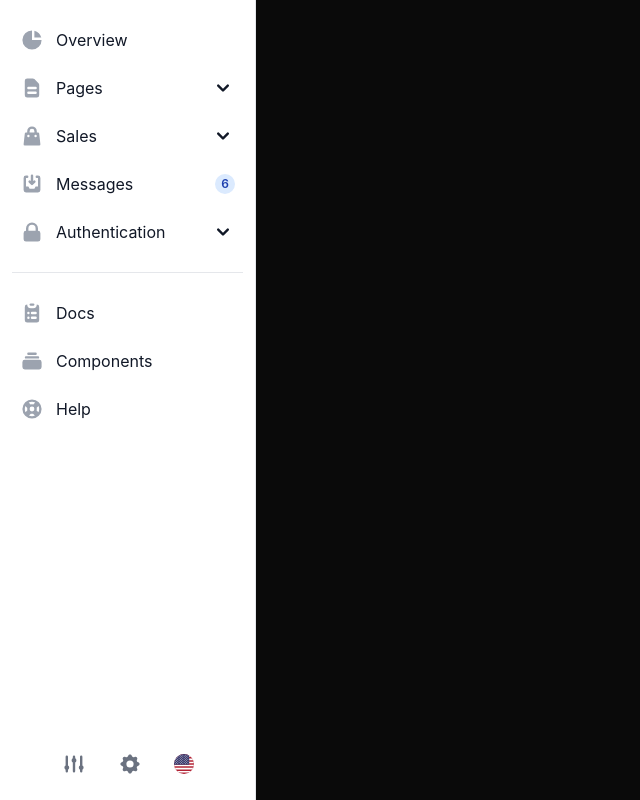
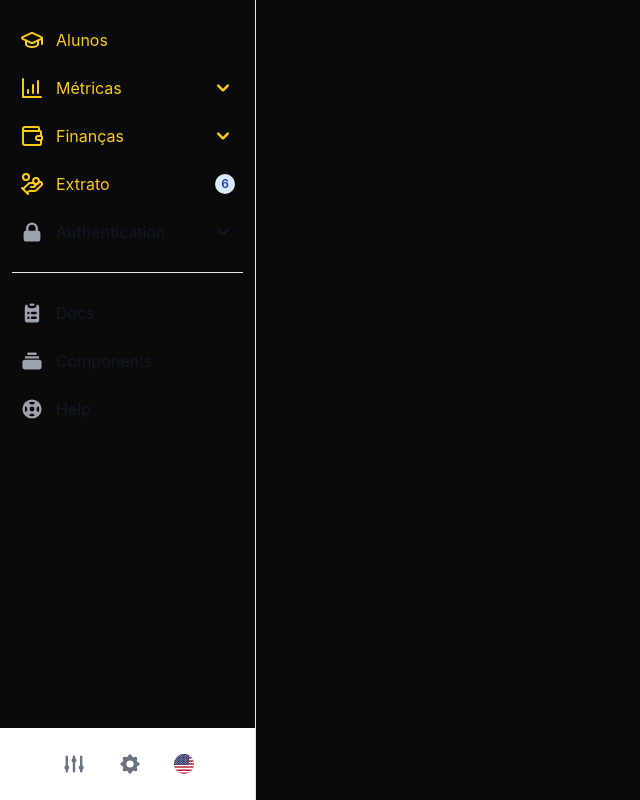
Before and after one commit to MaestriGroup33/prototype-dev, a Django app: page /app/ in a window 1280 px wide. Shown: the whole page, without its empty margins (0-640 px from the left). Run offline with Django 4.2, Linux system fonts and the light colour scheme; style sheets or scripts are compiled from the project's sources; parts of the project's set-up code (start-up, migrations or seed data) failed here and were passed over; some libraries are stand-ins or nearby versions.

Commit message:
Edit sidebar

```diff
--- a/src/templates/promoters/partials/sidebar1.html
+++ b/src/templates/promoters/partials/sidebar1.html
@@ -9,36 +9,36 @@
  </button>
 
  <aside id="default-sidebar" class="fixed top-0 left-0 z-40 w-64 h-screen transition-transform -translate-x-full sm:translate-x-0" aria-label="Sidenav">
-   <div class="overflow-y-auto py-5 px-3 h-full bg-white border-r border-gray-200 dark:bg-gray-800 dark:border-gray-700">
+   <div class="overflow-y-auto py-5 px-3 h-full bg-neutral-950 border-r border-gray-200 dark:bg-gray-800 dark:border-gray-700">
        <ul class="space-y-2">
            <li>
-               <a href="#" class="flex items-center p-2 text-base font-normal text-gray-900 rounded-lg dark:text-white hover:bg-gray-100 dark:hover:bg-gray-700 group">
-                   <svg aria-hidden="true" class="w-6 h-6 text-gray-400 transition duration-75 dark:text-gray-400 group-hover:text-gray-900 dark:group-hover:text-white" fill="currentColor" viewBox="0 0 20 20" xmlns="http://www.w3.org/2000/svg"><path d="M2 10a8 8 0 018-8v8h8a8 8 0 11-16 0z"></path><path d="M12 2.252A8.014 8.014 0 0117.748 8H12V2.252z"></path></svg>
-                   <span class="ml-3">Overview</span>
+               <a href="#" class="flex items-center p-2 text-base font-normal text-yellow-300 rounded-lg dark:text-white hover:bg-gray-100 dark:hover:bg-gray-700 group">
+                <svg xmlns="http://www.w3.org/2000/svg" width="24" height="24" viewBox="0 0 24 24" fill="none" stroke="currentColor" stroke-width="2" stroke-linecap="round" stroke-linejoin="round" class="lucide lucide-graduation-cap"><path d="M21.42 10.922a1 1 0 0 0-.019-1.838L12.83 5.18a2 2 0 0 0-1.66 0L2.6 9.08a1 1 0 0 0 0 1.832l8.57 3.908a2 2 0 0 0 1.66 0z"/><path d="M22 10v6"/><path d="M6 12.5V16a6 3 0 0 0 12 0v-3.5"/></svg>
+                   <span class="ml-3">Alunos</span>
                </a>
            </li>
            <li>
-               <button type="button" class="flex items-center p-2 w-full text-base font-normal text-gray-900 rounded-lg transition duration-75 group hover:bg-gray-100 dark:text-white dark:hover:bg-gray-700" aria-controls="dropdown-pages" data-collapse-toggle="dropdown-pages">
-                   <svg aria-hidden="true" class="flex-shrink-0 w-6 h-6 text-gray-400 transition duration-75 group-hover:text-gray-900 dark:text-gray-400 dark:group-hover:text-white" fill="currentColor" viewBox="0 0 20 20" xmlns="http://www.w3.org/2000/svg"><path fill-rule="evenodd" d="M4 4a2 2 0 012-2h4.586A2 2 0 0112 2.586L15.414 6A2 2 0 0116 7.414V16a2 2 0 01-2 2H6a2 2 0 01-2-2V4zm2 6a1 1 0 011-1h6a1 1 0 110 2H7a1 1 0 01-1-1zm1 3a1 1 0 100 2h6a1 1 0 100-2H7z" clip-rule="evenodd"></path></svg>
-                   <span class="flex-1 ml-3 text-left whitespace-nowrap">Pages</span>
+               <button type="button" class="flex items-center p-2 w-full text-base font-normal text-yellow-300  rounded-lg transition duration-75 group hover:bg-gray-100 dark:text-white dark:hover:bg-gray-700" aria-controls="dropdown-pages" data-collapse-toggle="dropdown-pages">
+                <svg xmlns="http://www.w3.org/2000/svg" width="24" height="24" viewBox="0 0 24 24" fill="none" stroke="currentColor" stroke-width="2" stroke-linecap="round" stroke-linejoin="round" class="lucide lucide-bar-chart-4"><path d="M3 3v18h18"/><path d="M13 17V9"/><path d="M18 17V5"/><path d="M8 17v-3"/></svg>
+                   <span class="flex-1 ml-3 text-left whitespace-nowrap">Métricas</span>
                    <svg aria-hidden="true" class="w-6 h-6" fill="currentColor" viewBox="0 0 20 20" xmlns="http://www.w3.org/2000/svg"><path fill-rule="evenodd" d="M5.293 7.293a1 1 0 011.414 0L10 10.586l3.293-3.293a1 1 0 111.414 1.414l-4 4a1 1 0 01-1.414 0l-4-4a1 1 0 010-1.414z" clip-rule="evenodd"></path></svg>
                </button>
                <ul id="dropdown-pages" class="hidden py-2 space-y-2">
                    <li>
-                       <a href="#" class="flex items-center p-2 pl-11 w-full text-base font-normal text-gray-900 rounded-lg transition duration-75 group hover:bg-gray-100 dark:text-white dark:hover:bg-gray-700">Settings</a>
+                       <a href="#" class="flex items-center p-2 pl-11 w-full text-base font-normal text-yellow-300  rounded-lg transition duration-75 group hover:bg-gray-100 dark:text-white dark:hover:bg-gray-700">Settings</a>
                    </li>
                    <li>
-                       <a href="#" class="flex items-center p-2 pl-11 w-full text-base font-normal text-gray-900 rounded-lg transition duration-75 group hover:bg-gray-100 dark:text-white dark:hover:bg-gray-700">Kanban</a>
+                       <a href="#" class="flex items-center p-2 pl-11 w-full text-base font-normal text-yellow-300  rounded-lg transition duration-75 group hover:bg-gray-100 dark:text-white dark:hover:bg-gray-700">Kanban</a>
                    </li>
                    <li>
-                       <a href="#" class="flex items-center p-2 pl-11 w-full text-base font-normal text-gray-900 rounded-lg transition duration-75 group hover:bg-gray-100 dark:text-white dark:hover:bg-gray-700">Calendar</a>
+                       <a href="#" class="flex items-center p-2 pl-11 w-full text-base font-normal text-yellow-300  rounded-lg transition duration-75 group hover:bg-gray-100 dark:text-white dark:hover:bg-gray-700">Calendar</a>
                    </li>
                </ul>
            </li>
            <li>
-               <button type="button" class="flex items-center p-2 w-full text-base font-normal text-gray-900 rounded-lg transition duration-75 group hover:bg-gray-100 dark:text-white dark:hover:bg-gray-700" aria-controls="dropdown-sales" data-collapse-toggle="dropdown-sales">
-                   <svg aria-hidden="true" class="flex-shrink-0 w-6 h-6 text-gray-400 transition duration-75 group-hover:text-gray-900 dark:text-gray-400 dark:group-hover:text-white" fill="currentColor" viewBox="0 0 20 20" xmlns="http://www.w3.org/2000/svg"><path fill-rule="evenodd" d="M10 2a4 4 0 00-4 4v1H5a1 1 0 00-.994.89l-1 9A1 1 0 004 18h12a1 1 0 00.994-1.11l-1-9A1 1 0 0015 7h-1V6a4 4 0 00-4-4zm2 5V6a2 2 0 10-4 0v1h4zm-6 3a1 1 0 112 0 1 1 0 01-2 0zm7-1a1 1 0 100 2 1 1 0 000-2z" clip-rule="evenodd"></path></svg>
-                   <span class="flex-1 ml-3 text-left whitespace-nowrap">Sales</span>
+               <button type="button" class="flex items-center p-2 w-full text-base font-normal text-yellow-300  rounded-lg transition duration-75 group hover:bg-gray-100 dark:text-white dark:hover:bg-gray-700" aria-controls="dropdown-sales" data-collapse-toggle="dropdown-sales">
+                <svg xmlns="http://www.w3.org/2000/svg" width="24" height="24" viewBox="0 0 24 24" fill="none" stroke="currentColor" stroke-width="2" stroke-linecap="round" stroke-linejoin="round" class="lucide lucide-wallet"><path d="M19 7V4a1 1 0 0 0-1-1H5a2 2 0 0 0 0 4h15a1 1 0 0 1 1 1v4h-3a2 2 0 0 0 0 4h3a1 1 0 0 0 1-1v-2a1 1 0 0 0-1-1"/><path d="M3 5v14a2 2 0 0 0 2 2h15a1 1 0 0 0 1-1v-4"/></svg>
+                   <span class="flex-1 ml-3 text-left whitespace-nowrap">Finanças</span>
                    <svg aria-hidden="true" class="w-6 h-6" fill="currentColor" viewBox="0 0 20 20" xmlns="http://www.w3.org/2000/svg"><path fill-rule="evenodd" d="M5.293 7.293a1 1 0 011.414 0L10 10.586l3.293-3.293a1 1 0 111.414 1.414l-4 4a1 1 0 01-1.414 0l-4-4a1 1 0 010-1.414z" clip-rule="evenodd"></path></svg>
                </button>
                <ul id="dropdown-sales" class="hidden py-2 space-y-2">
@@ -54,9 +54,9 @@
                </ul>
            </li>
            <li>
-               <a href="#" class="flex items-center p-2 text-base font-normal text-gray-900 rounded-lg dark:text-white hover:bg-gray-100 dark:hover:bg-gray-700 group">
-                   <svg aria-hidden="true" class="flex-shrink-0 w-6 h-6 text-gray-400 transition duration-75 dark:text-gray-400 group-hover:text-gray-900 dark:group-hover:text-white" fill="currentColor" viewBox="0 0 20 20" xmlns="http://www.w3.org/2000/svg"><path d="M8.707 7.293a1 1 0 00-1.414 1.414l2 2a1 1 0 001.414 0l2-2a1 1 0 00-1.414-1.414L11 7.586V3a1 1 0 10-2 0v4.586l-.293-.293z"></path><path d="M3 5a2 2 0 012-2h1a1 1 0 010 2H5v7h2l1 2h4l1-2h2V5h-1a1 1 0 110-2h1a2 2 0 012 2v10a2 2 0 01-2 2H5a2 2 0 01-2-2V5z"></path></svg>
-                   <span class="flex-1 ml-3 whitespace-nowrap">Messages</span>
+               <a href="#" class="flex items-center p-2 text-base font-normal text-yellow-300  rounded-lg dark:text-white hover:bg-gray-100 dark:hover:bg-gray-700 group">
+                <svg xmlns="http://www.w3.org/2000/svg" width="24" height="24" viewBox="0 0 24 24" fill="none" stroke="currentColor" stroke-width="2" stroke-linecap="round" stroke-linejoin="round" class="lucide lucide-hand-coins"><path d="M11 15h2a2 2 0 1 0 0-4h-3c-.6 0-1.1.2-1.4.6L3 17"/><path d="m7 21 1.6-1.4c.3-.4.8-.6 1.4-.6h4c1.1 0 2.1-.4 2.8-1.2l4.6-4.4a2 2 0 0 0-2.75-2.91l-4.2 3.9"/><path d="m2 16 6 6"/><circle cx="16" cy="9" r="2.9"/><circle cx="6" cy="5" r="3"/></svg>
+                   <span class="flex-1 ml-3 whitespace-nowrap">Extrato</span>
                    <span class="inline-flex justify-center items-center w-5 h-5 text-xs font-semibold rounded-full text-primary-800 bg-primary-100 dark:bg-primary-200 dark:text-primary-800">
                        6
                    </span>
```
